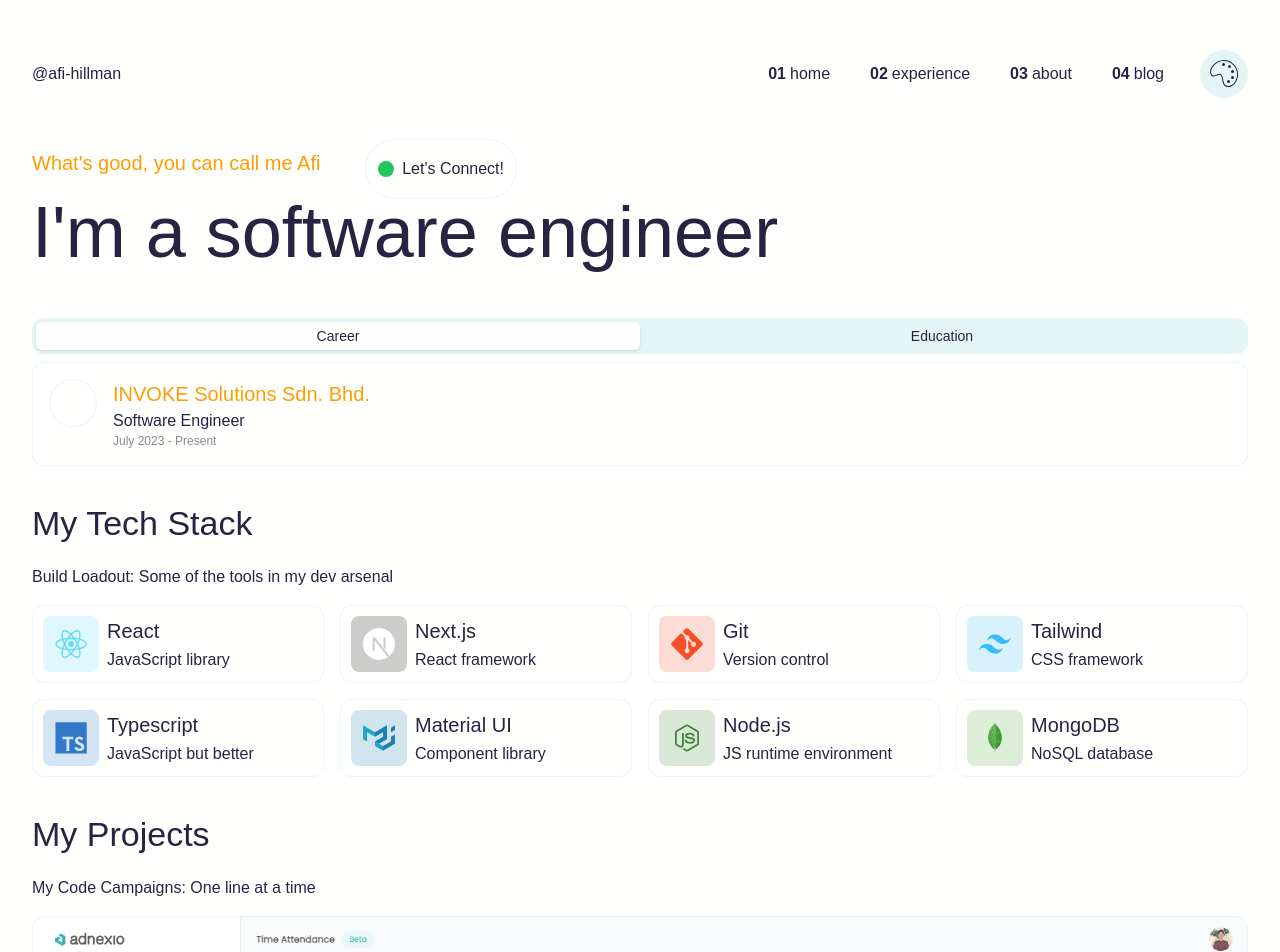
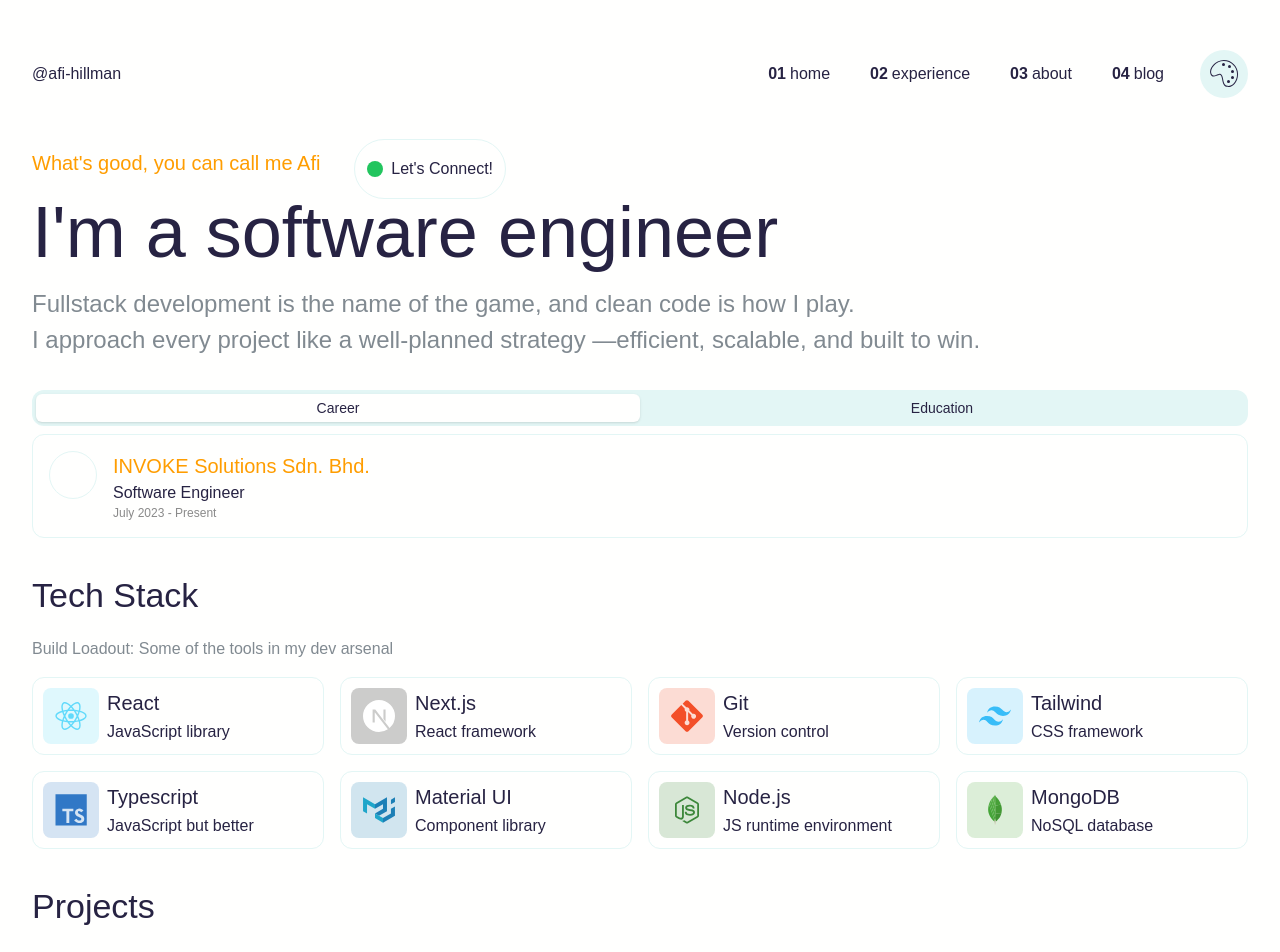
Before and after one commit to afi-hillman/my-portfolio, a Next.js app: page / in a window 1280 px wide. Shown: the top 952 px of the page. Built offline with nearby package versions, Linux system fonts and the light colour scheme.

Commit message:
wip:themes and hero section

```diff
--- a/src/app/globals.css
+++ b/src/app/globals.css
@@ -3,7 +3,7 @@
 @tailwind utilities;
 
 body {
-  @apply bg-background text-foreground;
+  @apply bg-background text-foreground dark:bg-background-dark dark:text-text-dark;
   font-family: Arial, Helvetica, sans-serif;
 }
 
@@ -42,3 +42,9 @@
   line-height: 24px;
   font-weight: 400;
 }
+
+/* p {
+  font-size: 12px;
+  line-height: 18px;
+  font-weight: 400;
+} */
--- a/src/app/layout.tsx
+++ b/src/app/layout.tsx
@@ -31,8 +31,8 @@
       >
         <NavMenu />
         {children}
+        <Footer />
       </body>
-      <Footer />
     </html>
   );
 }
--- a/src/app/page.tsx
+++ b/src/app/page.tsx
@@ -1,10 +1,13 @@
+"use client";
 import { techStack } from "@/components/techStack";
 import { projects } from "@/components/projects";
 import Image from "next/image";
 import ContactButton from "@/components/ContactButton";
 import { Tabs, TabsContent, TabsList, TabsTrigger } from "@/components/ui/tabs";
+import { useRouter } from "next/navigation";
 
 const Home = () => {
+  const router = useRouter();
   return (
     <div className="flex flex-col items-center gap-8">
       {/* <div className="flex gap-2 items-end">
@@ -49,11 +52,16 @@
           <h4 className="text-primary">
             What&apos;s good, you can call me Afi
           </h4>
-          <div className="absolute -bottom-[70%] right-[35%] ">
+          <div className="absolute -bottom-[70%] right-[50%] ">
             <ContactButton />
           </div>
         </div>
         <p className="text-[72px]">I&apos;m a software engineer</p>
+        <h3 className=" text-text-subtitle">
+          Fullstack development is the name of the game, and clean code is how I
+          play. <br /> I approach every project like a well-planned strategy
+          —efficient, scalable, and built to win.
+        </h3>
       </div>
       {/* EXPERIENCE */}
       <div className="space-y-4 w-full">
@@ -129,8 +137,10 @@
       {/* TECH STACK */}
       <div className="space-y-4 w-full">
         <div className="space-y-4">
-          <h2>My Tech Stack</h2>
-          <p>Build Loadout: Some of the tools in my dev arsenal</p>
+          <h2>Tech Stack</h2>
+          <p className="text-text-subtitle">
+            Build Loadout: Some of the tools in my dev arsenal
+          </p>
         </div>
         <div className="grid grid-cols-1 sm:grid-cols-2 md:grid-cols-3 lg:grid-cols-4 gap-4 justify-between">
           {techStack.map((tech, index) => (
@@ -152,13 +162,16 @@
       {/* PROJECTS */}
       <div className="space-y-4 w-full">
         <div className="space-y-4">
-          <h2>My Projects</h2>
-          <p>My Code Campaigns: One line at a time</p>
+          <h2>Projects</h2>
+          <p className="text-text-subtitle">
+            Work/Personal Code Campaigns: One line at a time
+          </p>
         </div>
         {projects.map((project, index) => (
           <div
             key={index}
             className="flex flex-col relative group overflow-hidden rounded-xl border border-ring cursor-pointer"
+            onClick={() => router.push(`/projects/${project.id}`)}
           >
             <div>
               <Image
--- a/tailwind.config.ts
+++ b/tailwind.config.ts
@@ -10,11 +10,13 @@
   theme: {
     extend: {
       colors: {
-        background: { DEFAULT: "#fffffe", offset: "#e3f6f5" },
+        background: { DEFAULT: "#fffffe", offset: "#e3f6f5", dark: "#0e141b" },
         foreground: "#272343",
         text: {
           DEFAULT: "#272343",
           offset: "#2d334a",
+          subtitle: "#818a91",
+          dark: "#ffffff",
         },
         card: {
           DEFAULT: "#e3f6f5",
```
